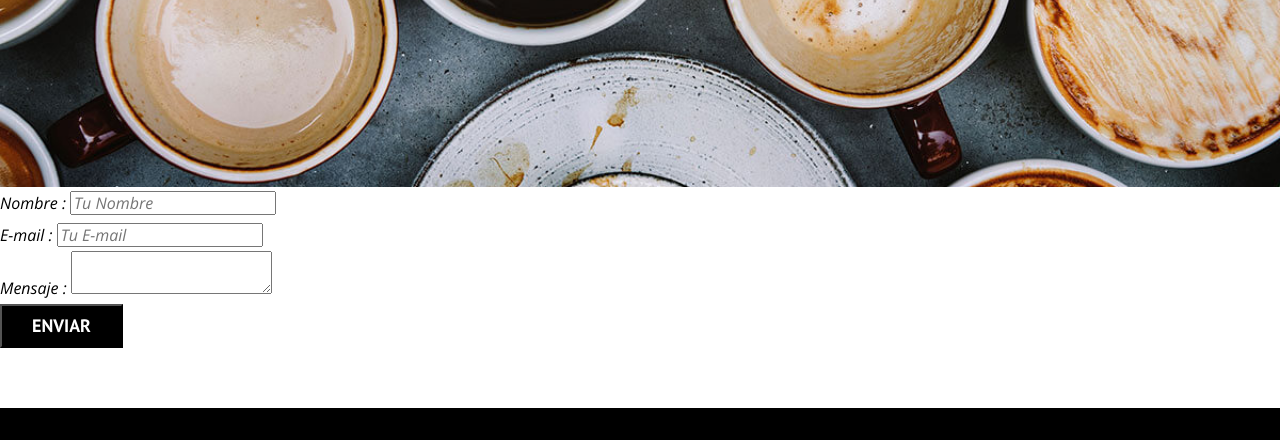
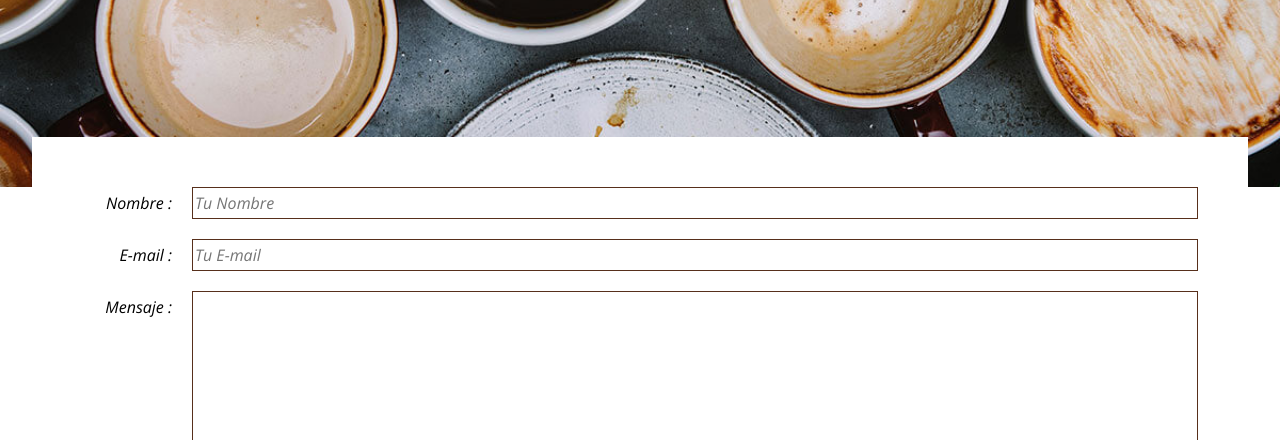
Before and after one commit to ssalgadoi/cafeBlock, a plain HTML site: page contacto.html in a window 1280 px wide. Shown: the part 873-1313 px from the top of the page. Drawn offline with nearby package versions, Linux system fonts and the light colour scheme.

Commit message:
modificamos formulario

```diff
--- a/css/style.css
+++ b/css/style.css
@@ -132,11 +132,15 @@ img {
     text-transform: uppercase;
     font-weight: 700;
     margin-bottom: 2rem;
+    border: none;
 }
 @media (min-width: 768px) {
     .boton {
         display: inline-block;
     }
+}
+.boton:hover {
+    cursor: pointer;
 }
 .boton--primario {
     background-color: var(--negro);
@@ -216,3 +220,25 @@ img {
     background-size: cover;
     background-repeat: no-repeat;
 }
+.formulario {
+    background-color: var(--blanco);
+    margin: -5rem auto 0 auto;
+    width: 95%;
+    padding: 5rem;
+}
+.campo {
+    display: flex;
+    margin-bottom: 2rem;
+    gap: 2rem;
+}
+.campo__label {
+    flex: 0 0 9rem;
+    text-align: right;
+}
+.campo__field {
+    flex: 1;
+    border: 1px solid var(--primarioOscuro);
+}
+.campo__field--textarea {
+    height: 200px;
+}
```
